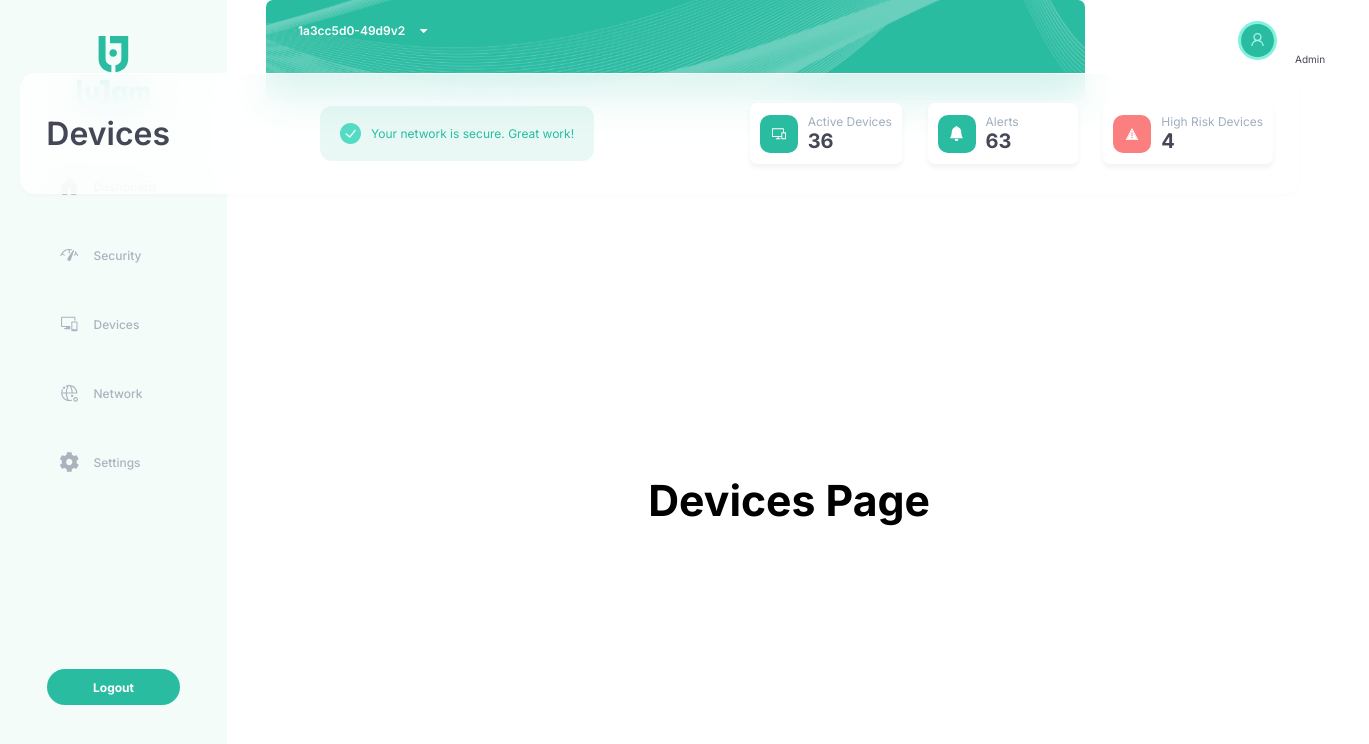
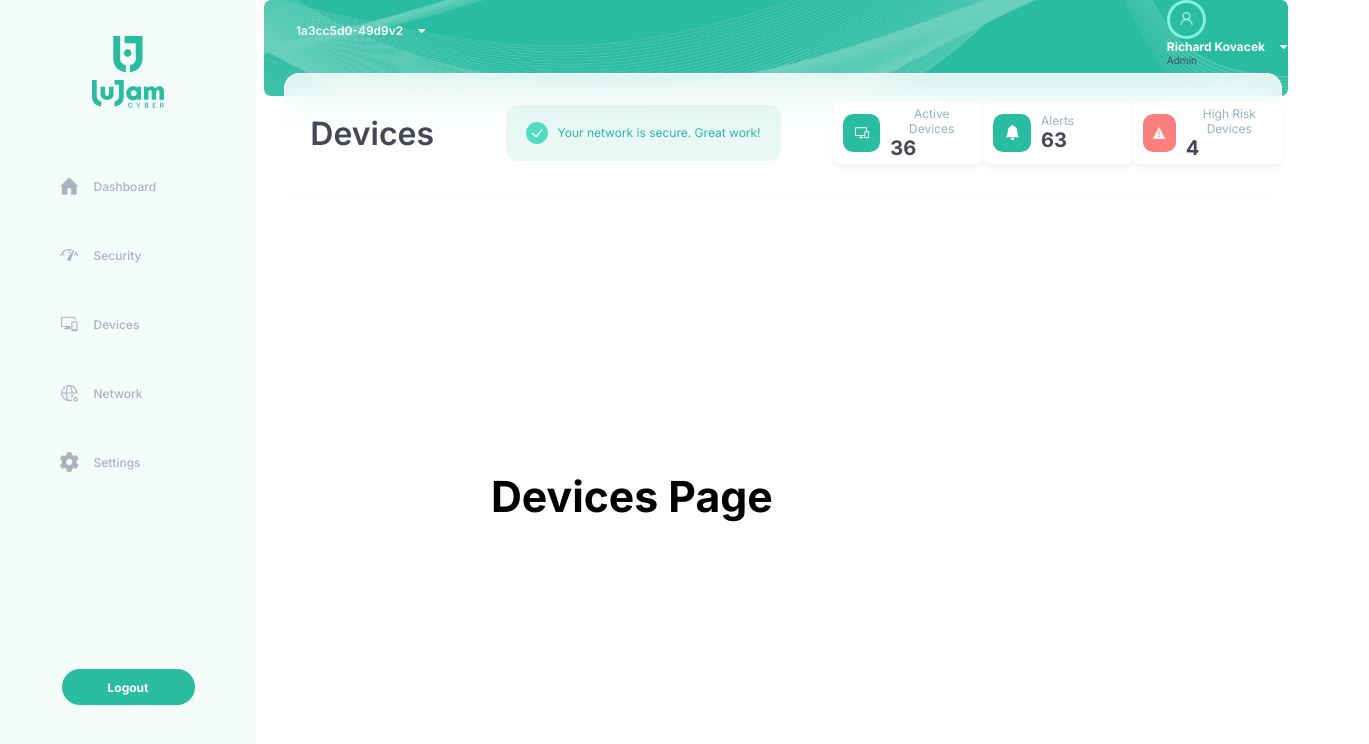
Before and after one commit to iKarans/jersey-client-project, a React (Create React App) app: page /devices in a window 1280 px wide. Shown: the top 744 px of the page, 1369 px wide, since content can reach past the window. Built offline with nearby package versions, Linux system fonts and the light colour scheme.

Commit message:
sorting CSS

```diff
--- a/src/components/Nav/SideNav/SideNav.scss
+++ b/src/components/Nav/SideNav/SideNav.scss
@@ -2,11 +2,8 @@
 @use "../../../assets/styles/mixins" as *;
 
 .side-nav {
-  height: 100%;
-  min-width: 227px;
-  position: fixed;
-  top: 0;
-  left: 0;
+  height: 100vh;
+  min-width: 20vw;
   background: rgba(42, 188, 161, 0.05);
   display: grid;
   grid-template-columns: 1fr;
--- a/src/components/SecurityBar/SecurityBar.scss
+++ b/src/components/SecurityBar/SecurityBar.scss
@@ -7,8 +7,8 @@
   right: 1.78%;
   top: 73px;
   bottom: 0%;
-  width: 100%;
-  height: 121px;
+  width: 78vw;
+  height: 15vh;
   background-color: rgba($text-tertiary, 0.8);
   border: 1.5px solid #ffffff;
   box-shadow: 0px 2px 5.5px rgba(0, 0, 0, 0.02);
--- a/src/components/UserBar/UserBar.scss
+++ b/src/components/UserBar/UserBar.scss
@@ -3,10 +3,10 @@
 
 .user-bar {
   position: relative;
-  width: 100%;
-  height: 100px;
-  left: 0px;
-  top: 0px;
+  display: flex;
+  justify-content: space-between;
+  width: 80vw;
+  height: 12vh;
 
   background-image: url("../../assets/header/background-image.png");
   background-position: center;
--- a/src/components/UserBar/UserInfo/UserInfo.scss
+++ b/src/components/UserBar/UserInfo/UserInfo.scss
@@ -2,8 +2,8 @@
 @use "../../../assets/styles/mixins" as *;
 
 .user-info {
+
   &__img {
-    position: absolute;
     width: 39px;
     height: 39px;
     left: 972px;
@@ -20,7 +20,6 @@
   }
 
   &__dropdown {
-    position: absolute;
     width: auto;
     height: 15px;
     left: 1029px;
--- a/src/containers/Dashboard/Dashboard.jsx
+++ b/src/containers/Dashboard/Dashboard.jsx
@@ -21,6 +21,7 @@ const Dashboard = () => {
   const largeLineGraphMax = 300;
   return (
     <div className="dashboard">
+      <div className="dashboard__large-line-graph">
       <LargeLineGraph
         title={largeLineGraphTitle}
         subtitle={largeLineGraphSubtitle}
@@ -28,11 +29,14 @@ const Dashboard = () => {
         data={largeLineGraphData}
         max={largeLineGraphMax}
       />
+      </div>
+      <div className="dashboard__bar-chart">
       <BarChart
         dataset={dataset}
         title={"Security Risk Breakdown"}
         labels={["N/A", "Low", "Medium", "High"]}
       />
+      </div>
     </div>
   );
 };
--- a/src/containers/Dashboard/Dashboard.scss
+++ b/src/containers/Dashboard/Dashboard.scss
@@ -2,14 +2,24 @@
 @use "../../assets/styles/variables";
 .dashboard {
   background-color: #e5e5e5;
-  height: 120vh;
-  width: 120vw;
-  padding: 50px;
+  height: 100vh;
+  width: 80vw;
+  // padding: 50px;
   display: flex;
   justify-content: space-evenly;
+  flex-direction: row;
+  align-items: flex-start;
   @include mobile {
     display: flex;
     flex-direction: column;
     justify-content: space-evenly;
   }
+
+  &__large-line-graph {
+    margin-top: 300px;
+
+  }
+  &__bar-chart {
+    margin-top: 300px;
+  }
 }
--- a/src/containers/Header/Header.scss
+++ b/src/containers/Header/Header.scss
@@ -2,6 +2,7 @@
 @use "../../assets/styles/variables" as *;
 
 .header {
+  position: relative;
   width: 100%;
 
 
--- a/src/containers/Routes/Routes.jsx
+++ b/src/containers/Routes/Routes.jsx
@@ -60,7 +60,9 @@ const Routes = () => {
           </div>
         </Route>
         <Route path="/">
+        <div className="routes__login">
           <Login />
+        </div>
         </Route>
       </Switch>
     </div>
--- a/src/containers/Routes/Routes.scss
+++ b/src/containers/Routes/Routes.scss
@@ -2,18 +2,30 @@
 @use "../../assets/styles/variables" as *;
 
 .routes {
+  position: relative;
+  height: 100vh;
   display: grid;
   grid-template-columns: 20% 80%;
   grid-template-rows: 1fr;
   gap: 0px 0px;
+
+  margin-right: 10px;
 }
 .routes__sidenav {
-  width: 20%;
   grid-area: 1 / 1 / 2 / 2;
 }
 
 .routes__container {
-  width: 80%;
+  position: relative;
+
+  display: flex;
+  flex-direction: column;
+  justify-content: center;
+  align-items: flex-start;
   grid-area: 1 / 2 / 2 / 3;
   margin-left: 10px;
  }
+
+ .routes__login {
+  grid-area: 1 / 1 / 2 / 3;
+ }
```
